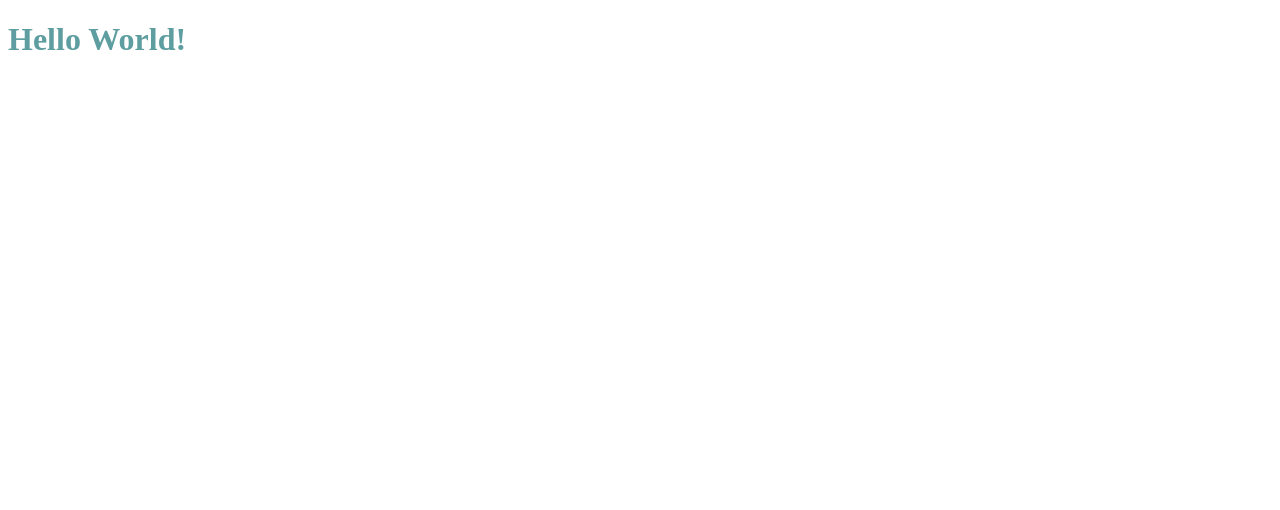
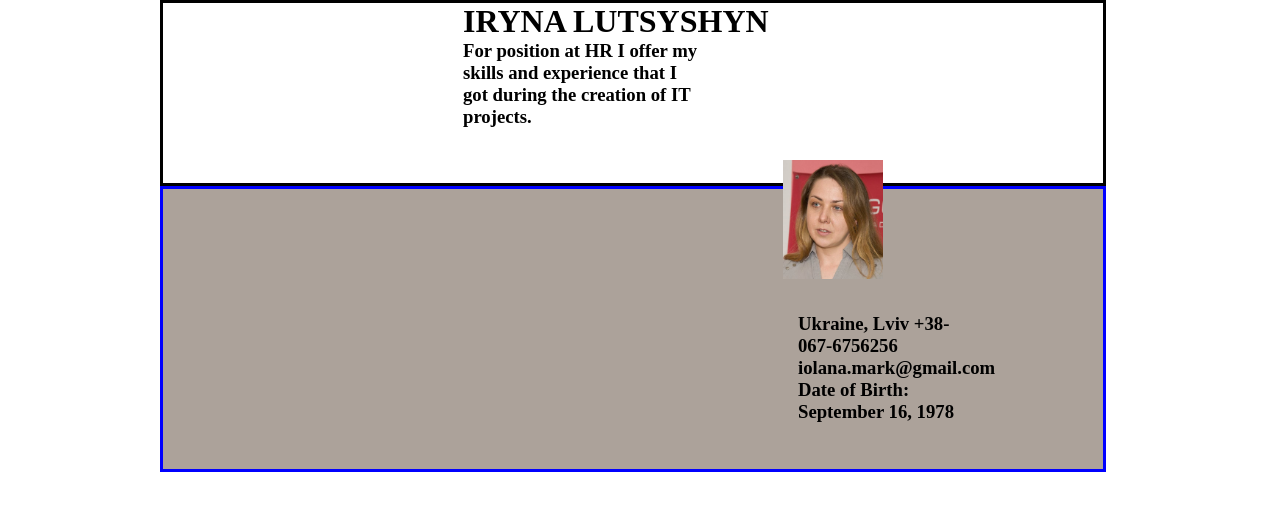
Before and after one commit to io1ana/io1ana.github.io, a plain HTML site: page index.html in a window 1280 px wide. Drawn offline with Linux system fonts and the light colour scheme.

Commit message:
structura

```diff
--- a/css/main.css
+++ b/css/main.css
@@ -1,3 +1,45 @@
-h1{
-    color: cadetblue;
+* {
+    margin: 0;
+    padding: 0;
 }
+.cv {
+    width: 960px;
+    margin: 0 auto;
+}
+header {
+    width: 940px;
+    height: 180px;
+    border: solid;
+    border-color: black;
+}
+.iryna {
+    display: block
+       margin-top: 40px;
+    margin-left: 300px;
+}
+.description {
+    display: block
+       margin-top: 74px;
+    margin-left: 300px;
+    width: 240px;
+}
+.photo {
+    margin-top: 32px;
+    margin-left: 620px;
+
+}
+.adres {
+    margin-top: 30px;
+    margin-left: 15px;
+    margin-right: 40px;
+    width: 170px;
+
+}
+.employment {
+    background-color: #aca29a;
+    border: solid;
+    border-color: blue;
+    width: 940px;
+    height: 280px;
+
+}
--- a/index.html
+++ b/index.html
@@ -6,6 +6,10 @@
     <title>CV</title>
 </head>
 <body>
-    <h1>Hello World!</h1>
+           <div class="cv">
+    <header><h1 class="iryna">IRYNA LUTSYSHYN</h1><h3 class="description">For position at HR I offer my skills and experience that I got during the creation of IT projects.</h3><div class="photo"><img src="img/photo.jpg" alt="cv_photo" width="100"><h3 class="adres">Ukraine, Lviv +38-067-6756256 iolana.mark@gmail.com Date of Birth: September 16, 1978</h3></div></header>
+    <section class="employment"></section>
+
+    </div>
 </body>
 </html>
```
Also changed, not shown: img/photo.jpg (added).
